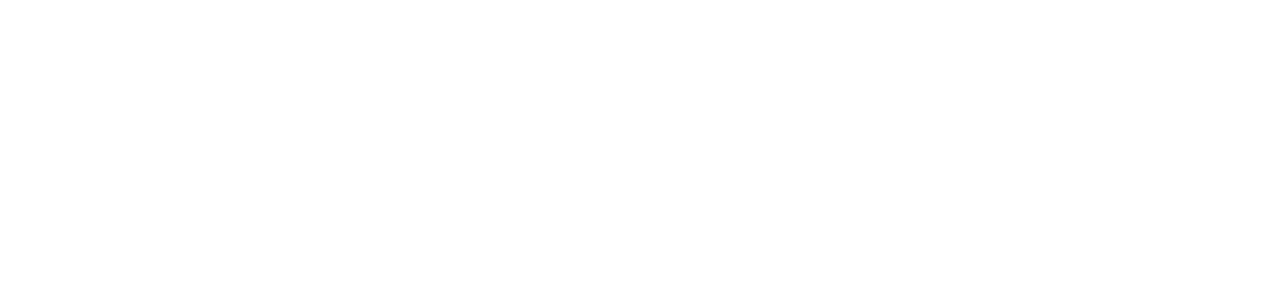
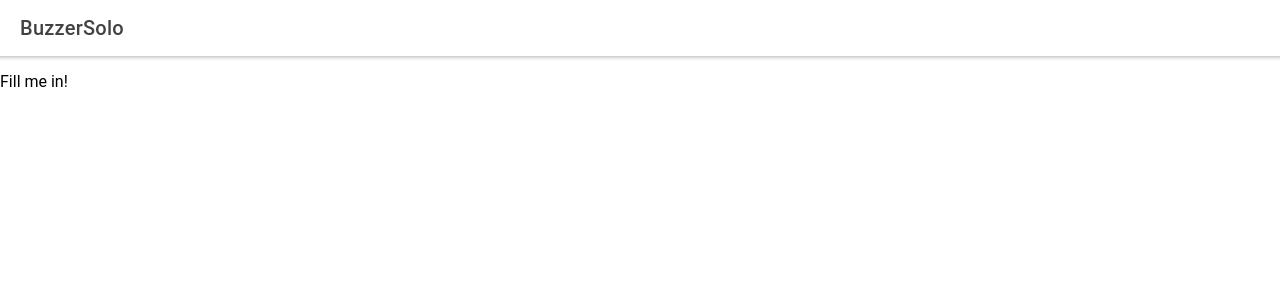
Before and after one commit to Luminilion/EskApp, a React (Create React App) app: page /buzzer_solo in a window 1280 px wide. Shown: the top 300 px of the page. Built offline with nearby package versions, Linux system fonts and the light colour scheme.

Commit message:
Added all empty components

```diff
--- a/src/App.tsx
+++ b/src/App.tsx
@@ -1,7 +1,15 @@
+// Import libraries
 import { Redirect, Route } from 'react-router-dom';
 import { IonApp, IonRouterOutlet } from '@ionic/react';
 import { IonReactRouter } from '@ionic/react-router';
+
+// Import components
 import Home from './pages/Home';
+import Indications from './pages/enigma/Indications';
+import Buzzer from './pages/enigma/Buzzer';
+import BuzzerSolo from './pages/enigma/BuzzerSolo';
+import Reponse from './pages/enigma/Reponse';
+import Endgame from './pages/Endgame';
 
 /* Core CSS required for Ionic components to work properly */
 import '@ionic/react/css/core.css';
@@ -22,6 +30,12 @@
 /* Theme variables */
 import './theme/variables.css';
 
+/*
+Notes :
+  - pour l'instant pour voir les pages, il faut changer
+  dans l'url le "/home" en "/buzzer" pour aller sur le buzzer par exemple
+
+*/
 const App: React.FC = () => (
   <IonApp>
     <IonReactRouter>
@@ -29,9 +43,24 @@
         <Route exact path="/home">
           <Home />
         </Route>
+
         <Route exact path="/">
           <Redirect to="/home" />
         </Route>
+
+        <Route exact path="/indications">
+          <Indications />
+        </Route>
+        <Route exact path="/buzzer">
+          <Buzzer />
+        </Route>
+        <Route exact path="/buzzer_solo">
+          <BuzzerSolo />
+        </Route>
+        <Route exact path="/reponse">
+          <Reponse />
+        </Route>
+
       </IonRouterOutlet>
     </IonReactRouter>
   </IonApp>
--- /dev/null
+++ b/src/pages/Endgame.tsx
@@ -0,0 +1,22 @@
+import { IonContent, IonHeader, IonPage, IonTitle, IonToolbar } from '@ionic/react';
+import './Endgame.css';
+
+const Endgame: React.FC = () => {
+  return (
+    <IonPage>
+
+      <IonHeader>
+        <IonToolbar>
+          <IonTitle>Endgame</IonTitle>
+        </IonToolbar>
+      </IonHeader>
+
+      <IonContent fullscreen>
+        <p>Fill me in!</p>
+      </IonContent>
+
+    </IonPage>
+  );
+};
+
+export default Endgame;
--- /dev/null
+++ b/src/pages/enigma/Buzzer.tsx
@@ -0,0 +1,22 @@
+import { IonContent, IonHeader, IonPage, IonTitle, IonToolbar } from '@ionic/react';
+import './Buzzer.css';
+
+const Buzzer: React.FC = () => {
+  return (
+    <IonPage>
+
+      <IonHeader>
+        <IonToolbar>
+          <IonTitle>Buzzer</IonTitle>
+        </IonToolbar>
+      </IonHeader>
+
+      <IonContent fullscreen>
+        <p>Fill me in!</p>
+      </IonContent>
+
+    </IonPage>
+  );
+};
+
+export default Buzzer;
--- /dev/null
+++ b/src/pages/enigma/BuzzerSolo.tsx
@@ -0,0 +1,22 @@
+import { IonContent, IonHeader, IonPage, IonTitle, IonToolbar } from '@ionic/react';
+import './BuzzerSolo.css';
+
+const BuzzerSolo: React.FC = () => {
+  return (
+    <IonPage>
+
+      <IonHeader>
+        <IonToolbar>
+          <IonTitle>BuzzerSolo</IonTitle>
+        </IonToolbar>
+      </IonHeader>
+
+      <IonContent fullscreen>
+        <p>Fill me in!</p>
+      </IonContent>
+
+    </IonPage>
+  );
+};
+
+export default BuzzerSolo;
--- /dev/null
+++ b/src/pages/enigma/Indications.tsx
@@ -0,0 +1,22 @@
+import { IonContent, IonHeader, IonPage, IonTitle, IonToolbar } from '@ionic/react';
+import './Indications.css';
+
+const Indications: React.FC = () => {
+  return (
+    <IonPage>
+
+      <IonHeader>
+        <IonToolbar>
+          <IonTitle>Indications</IonTitle>
+        </IonToolbar>
+      </IonHeader>
+
+      <IonContent fullscreen>
+        <p>Fill me in!</p>
+      </IonContent>
+
+    </IonPage>
+  );
+};
+
+export default Indications;
--- /dev/null
+++ b/src/pages/enigma/Reponse.tsx
@@ -0,0 +1,22 @@
+import { IonContent, IonHeader, IonPage, IonTitle, IonToolbar } from '@ionic/react';
+import './Reponse.css';
+
+const Reponse: React.FC = () => {
+  return (
+    <IonPage>
+
+      <IonHeader>
+        <IonToolbar>
+          <IonTitle>Reponse</IonTitle>
+        </IonToolbar>
+      </IonHeader>
+
+      <IonContent fullscreen>
+        <p>Fill me in!</p>
+      </IonContent>
+
+    </IonPage>
+  );
+};
+
+export default Reponse;
```
Also changed, not shown: src/pages/Endgame.css (added), src/pages/enigma/Buzzer.css (added), src/pages/enigma/BuzzerSolo.css (added), src/pages/enigma/Indications.css (added), src/pages/enigma/Reponse.css (added), 1 other file (tests, documents, lock files or other folders).
